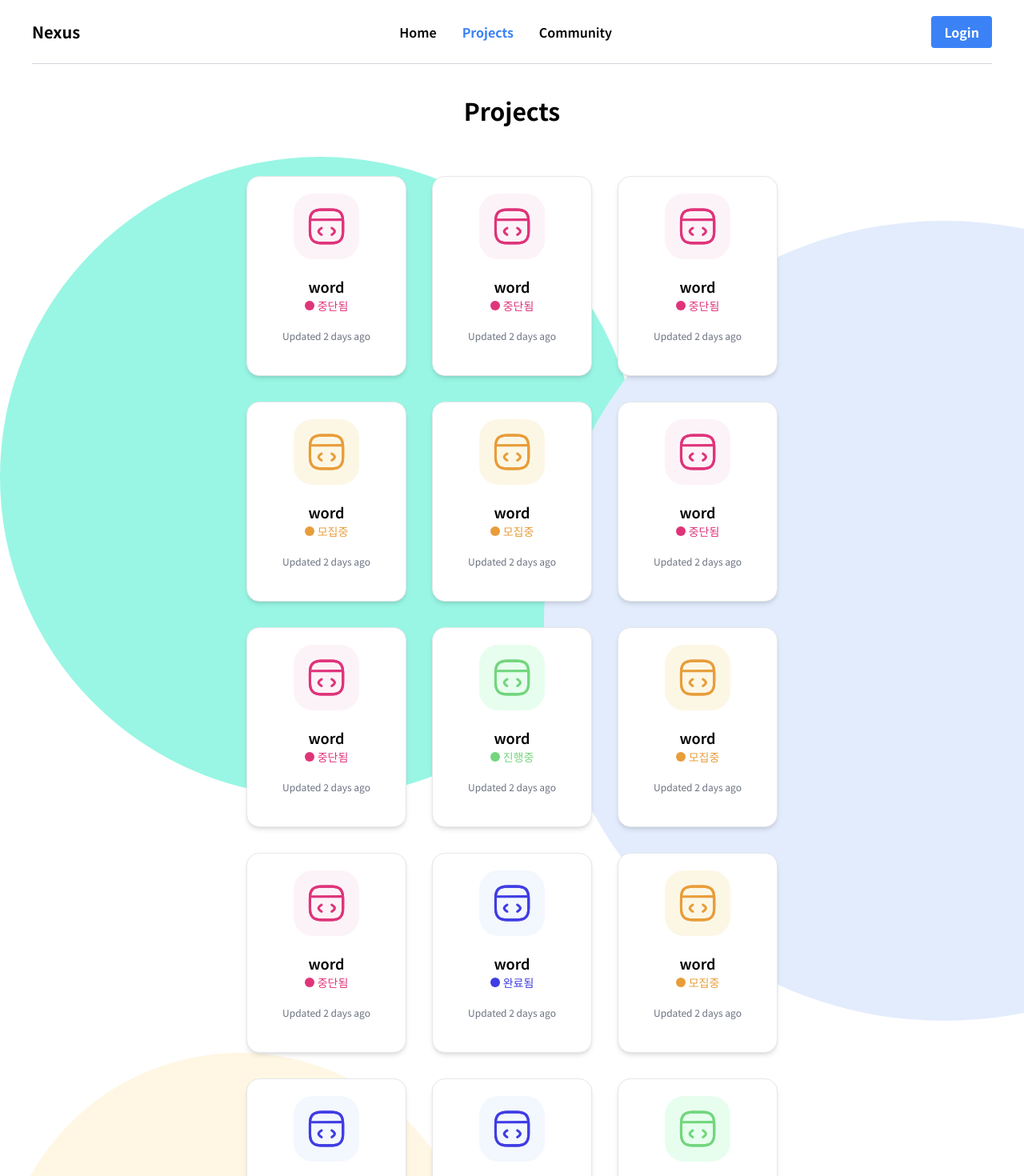
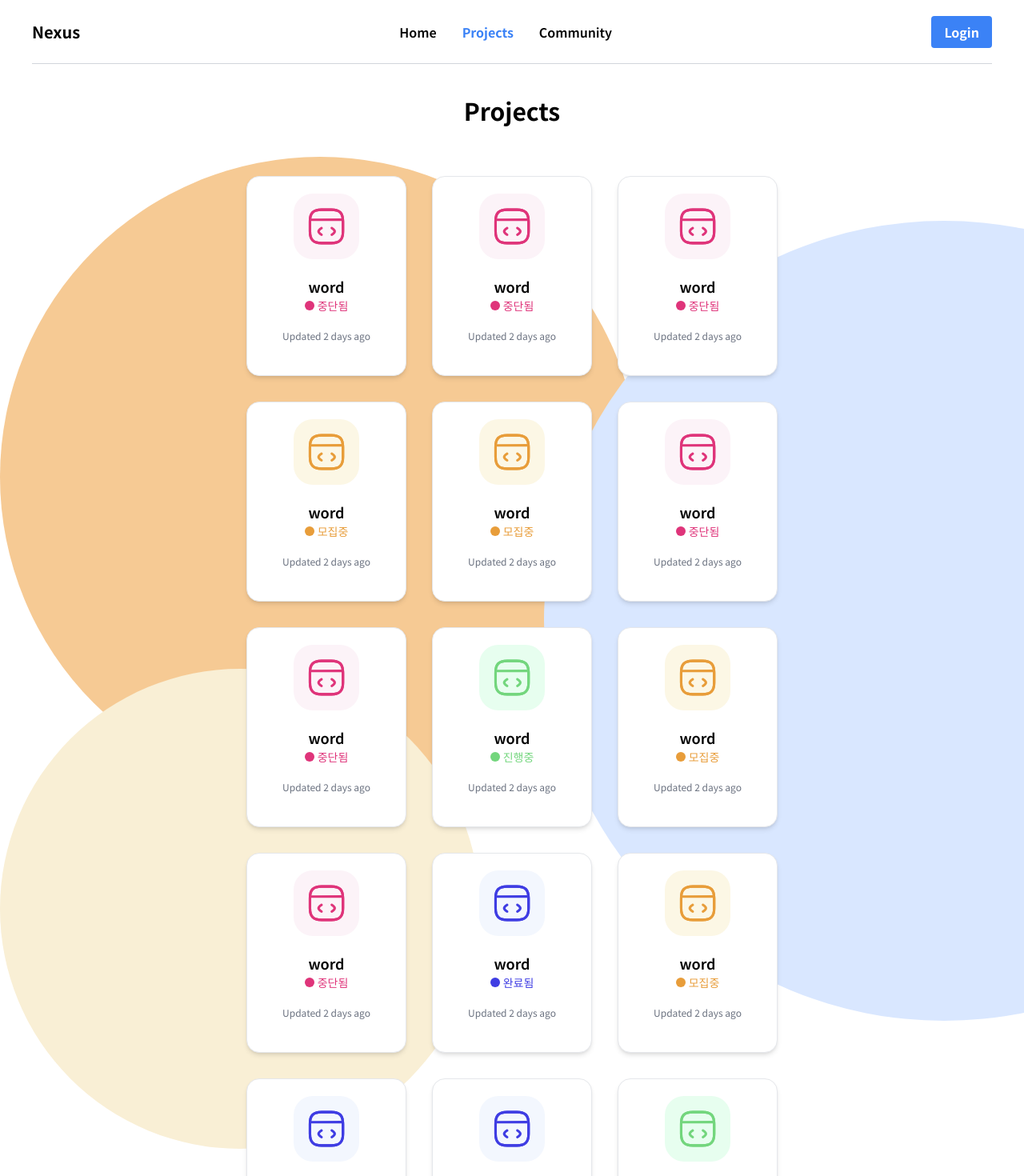
Before and after one commit to wwwcomcomcomcom/nexus-fe, a React (Vite) app: page /projects in a window 1280 px wide. Shown: the top 1470 px of the page at 80% size. Built offline with nearby package versions, Linux system fonts and the light colour scheme.

Commit message:
Feat - interactive background with pulse function

```diff
--- a/src/component/ProjectList.tsx
+++ b/src/component/ProjectList.tsx
@@ -42,9 +42,9 @@ export default function ProjectList({
   const translateY2 = useMotionValue(0);
   const translateY3 = useMotionValue(0);
   useMotionValueEvent(scrollY, "change", (latest) => {
-    translateY1.set(latest * 0.9);
-    translateY2.set(latest * 1.2);
-    translateY3.set(latest * 0.7);
+    translateY1.set(latest + 5000 * sinPulse(latest / 2000));
+    translateY2.set(latest + 2500 * -sinPulse(latest / 3000));
+    translateY3.set(latest + 3000 * sinPulse(latest / 2000));
 
     if (scrollRef.current!.scrollHeight - latest < 1100) loadProjects();
   });
@@ -57,15 +57,15 @@ export default function ProjectList({
       <div className="container grid w-full relative">
         <div className="w-full h-full absolute overflow-hidden">
           <motion.div
-            className="w-[800px] h-[800px] bg-teal-200 rounded-full absolute"
+            className="w-[800px] h-[800px] bg-[#f6ca94] rounded-full absolute"
             style={{ translateY: translateY1 }}
           ></motion.div>
           <motion.div
-            className="w-[1000px] h-[1000px] bg-[#e2ecfc] rounded-full absolute top-[5rem] -right-[25rem] z-0"
+            className="w-[1000px] h-[1000px] bg-[#d9e7ff] rounded-full absolute top-[5rem] -right-[25rem] z-0"
             style={{ translateY: translateY2 }}
           ></motion.div>
           <motion.div
-            className="w-[600px] h-[600px] bg-[#FFF7E3] rounded-full absolute top-[70rem] -translate-x-[15rem] z-0"
+            className="w-[600px] h-[600px] bg-[#f9efd5] rounded-full absolute top-[40rem] -translate-x-[15rem] z-0"
             style={{ translateY: translateY3 }}
           ></motion.div>
         </div>
@@ -82,3 +82,8 @@ export default function ProjectList({
     </main>
   );
 }
+
+function sinPulse(x: number) {
+  const pulse = Math.ceil(Math.cos(x)) * 2 - 1;
+  return (Math.sin(x) * pulse) / 2;
+}
```
